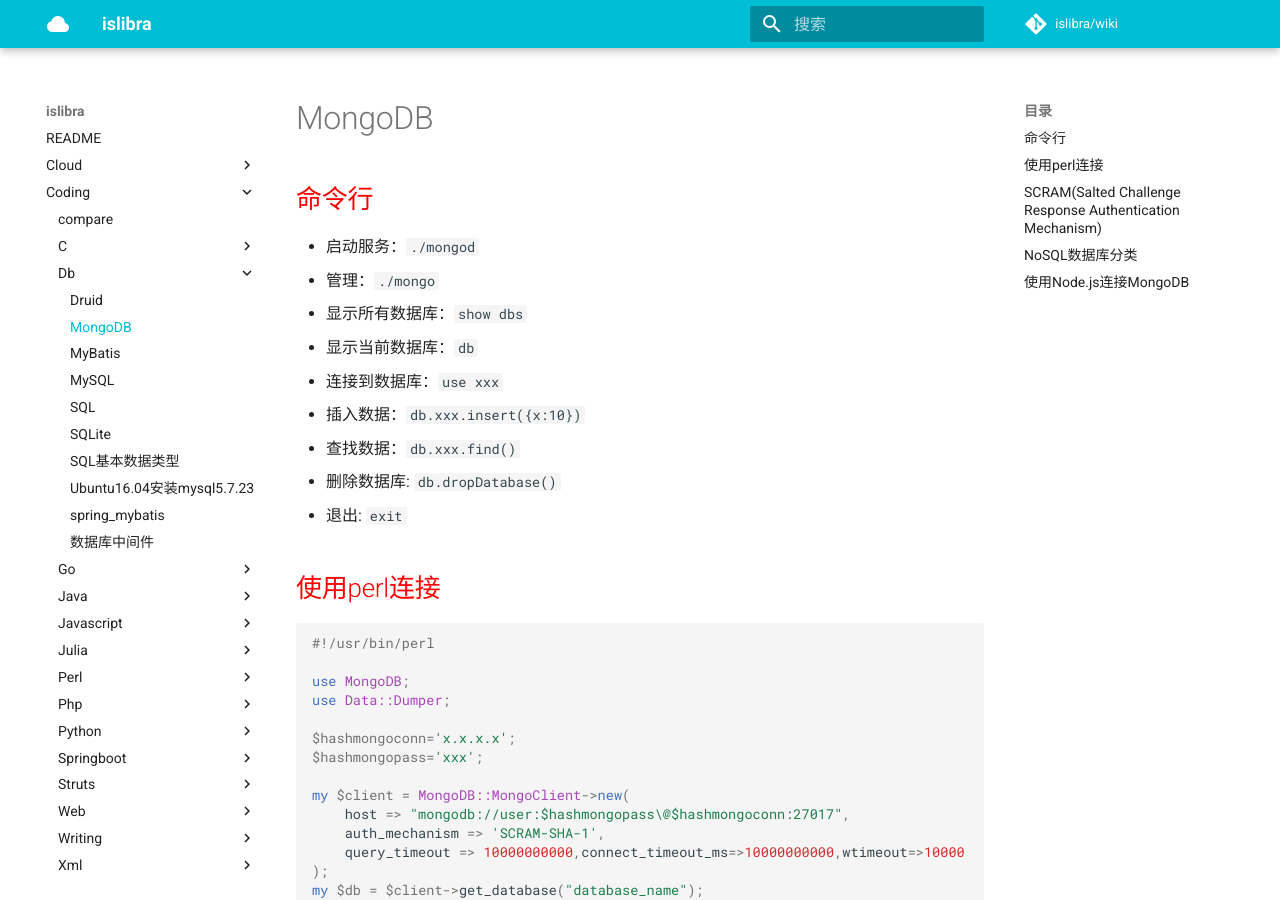
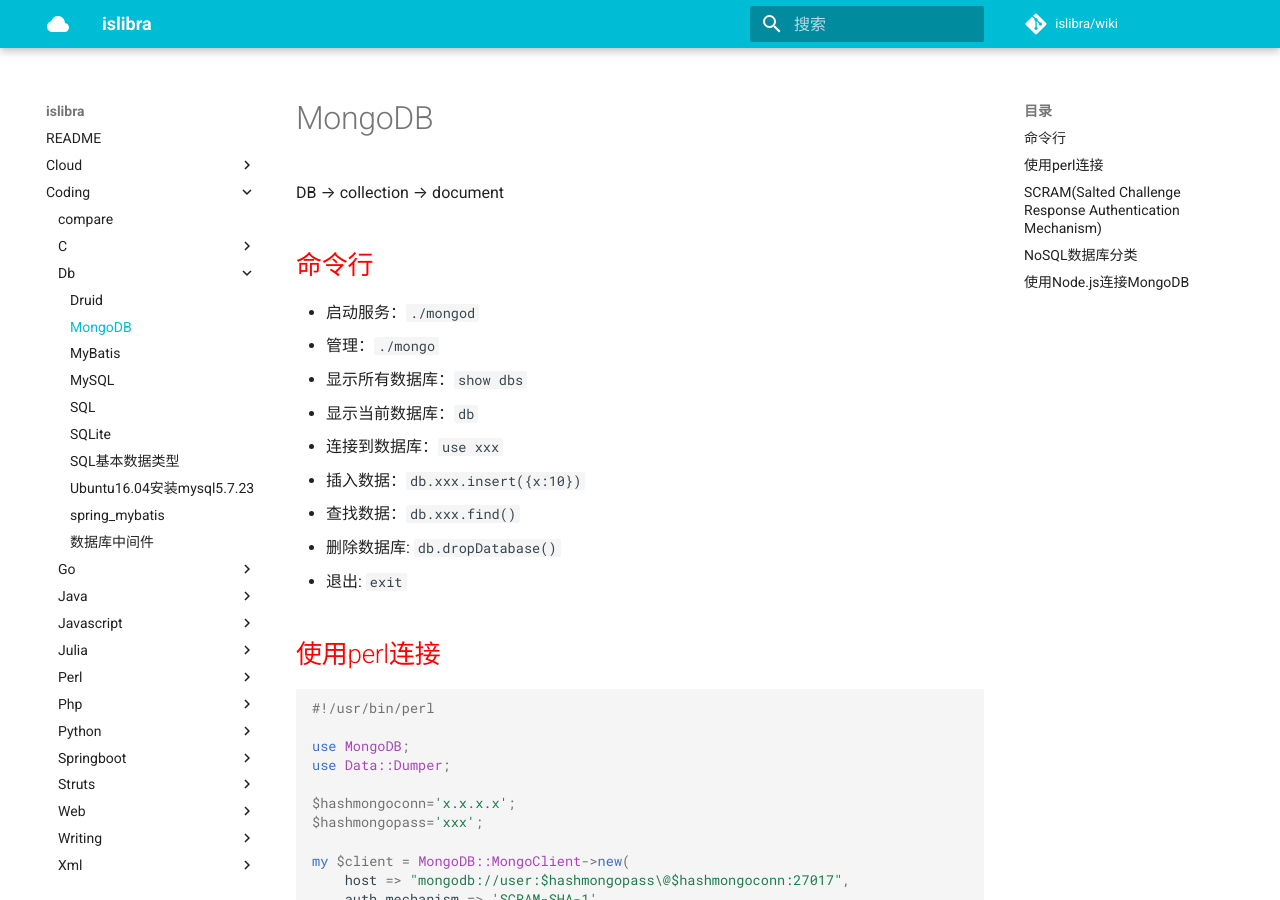
Before and after one commit to islibra/wiki, an MkDocs documentation site: the page built from docs/coding/db/MongoDB.md, in a window 1280 px wide and 900 px high. Built offline with MkDocs 1.6.1 and Material for MkDocs 9.7.7, drawn with Linux system fonts in a browser that asks for light colours; comment, search, counter and statistics services are not loaded.

Commit message:
Update MongoDB.md

```diff
--- a/docs/coding/db/MongoDB.md
+++ b/docs/coding/db/MongoDB.md
@@ -1,4 +1,6 @@
 # MongoDB
+
+DB --> collection --> document
 
 ## 命令行
 
```
